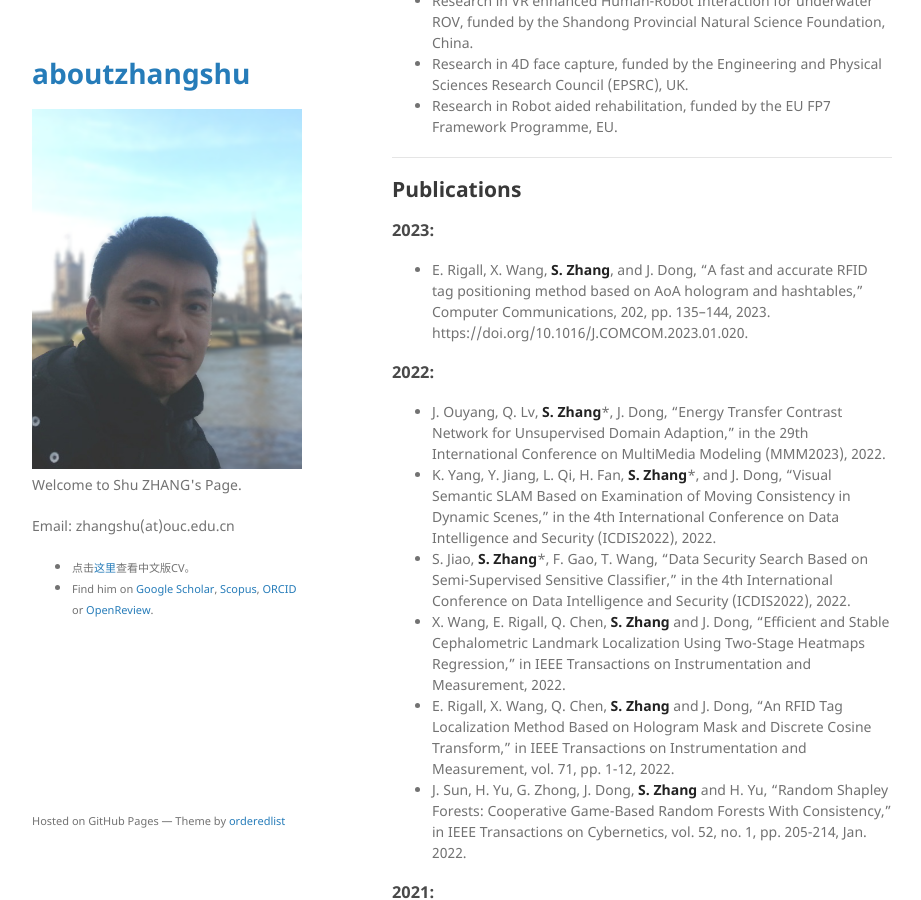
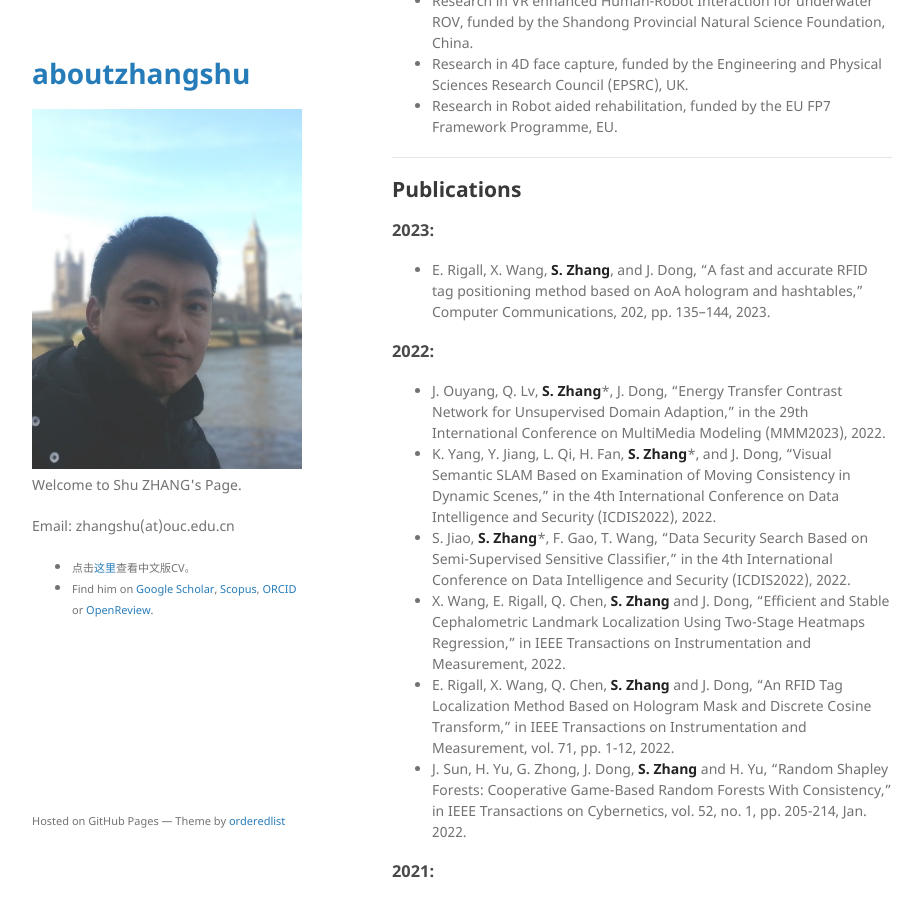
Before and after one commit to jackyspeed/aboutzhangshu, a Jekyll site: the page built from index.md, in a window 1280 px wide and 900 px high, scrolled down 1340 px. Shown: the whole window, without its empty margins (178-1099 px from the left). Built offline with Jekyll 4.4.1, drawn with Linux system fonts in a browser that asks for light colours; our own code applies the rules of GitHub Pages for plain Markdown files; part of the change alters nothing that is shown.

Commit message:
Update index.md

```diff
--- a/index.md
+++ b/index.md
@@ -62,7 +62,7 @@ Shu Zhang is currently a Associate Professor and Postgraduate supervisor with Oc
 
 ### 2023:
 
-- E. Rigall, X. Wang, **S. Zhang**, and J. Dong, "A fast and accurate RFID tag positioning method based on AoA hologram and hashtables," Computer Communications, 202, pp. 135–144, 2023. https://doi.org/10.1016/J.COMCOM.2023.01.020.
+- E. Rigall, X. Wang, **S. Zhang**, and J. Dong, "A fast and accurate RFID tag positioning method based on AoA hologram and hashtables," Computer Communications, 202, pp. 135–144, 2023.
 
 
 ### 2022:
```
